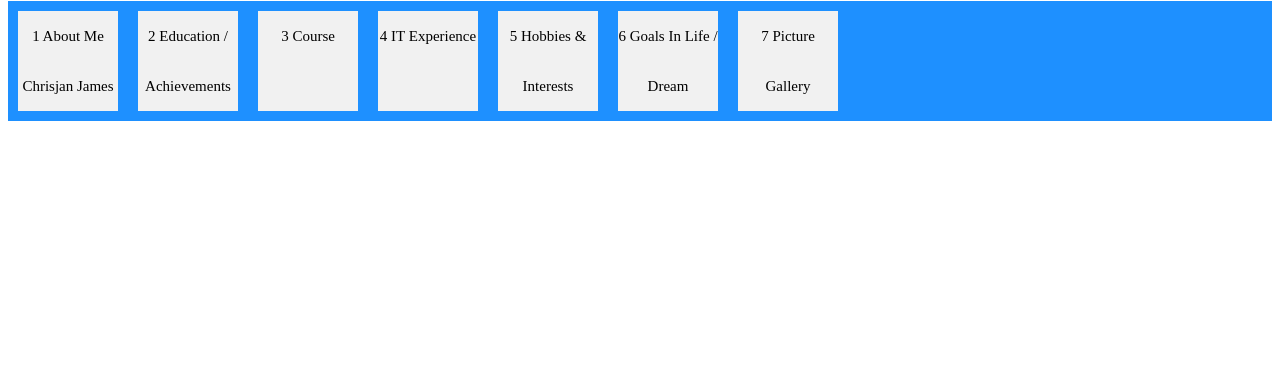
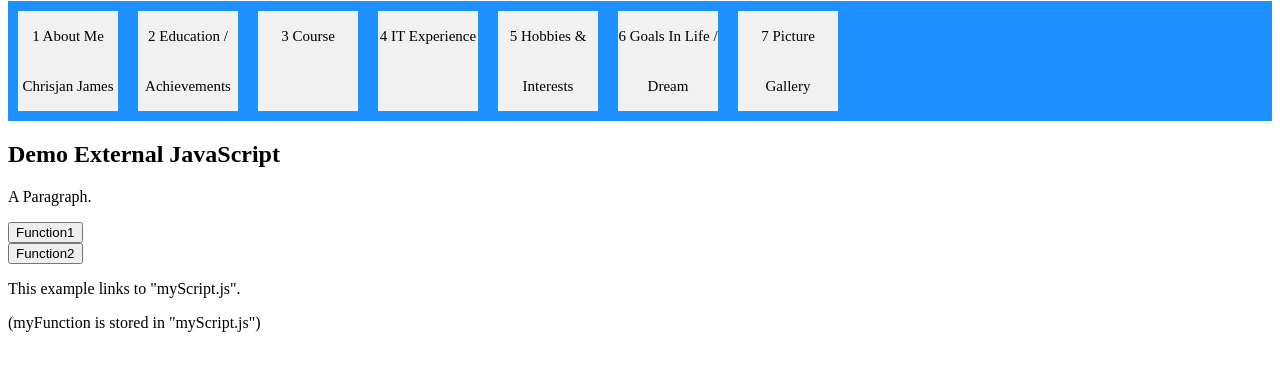
Before and after one commit to ChrisjanDC/WEBPROG-TCSIT01-first-website, a plain HTML site: page home/index.html in a window 1280 px wide. Shown: the part 79-450 px from the top of the page. Drawn offline with Linux system fonts and the light colour scheme.

Commit message:
added javascript

```diff
--- a/home/index.html
+++ b/home/index.html
@@ -6,16 +6,30 @@
 </head>
 <body>
 
-<h1>Personal Profile Web page </h1>
+<h1>Personal Profile Web page</h1>
 
 <div class="flex-container">
     <div>1 About Me Chrisjan James</div>
     <div>2 Education / Achievements</div>
-    <div>3 Course  </div>
+    <div>3 Course</div>
     <div>4 IT Experience</div>
     <div>5 Hobbies & Interests</div>
     <div>6 Goals In Life / Dream</div>
     <div>7 Picture Gallery</div>
-  </div>
+</div>
+
+<h2>Demo External JavaScript</h2>
+
+<p id="demo">A Paragraph.</p>
+
+<button type="button" onclick="myFunction()">Function1</button>
+<br>
+<button type="button" onclick="myFunction2()">Function2</button>
+
+<p>This example links to "myScript.js".</p>
+<p>(myFunction is stored in "myScript.js")</p>
+
+<script src="js/myScript.js"></script>
+
 </body>
 </html>
--- /dev/null
+++ b/home/js/myscript.js
@@ -0,0 +1,9 @@
+function myFunction() {
+  document.getElementById("demo").innerHTML = "Paragraph changed.";
+}
+
+function myFunction2() {
+  const element = document.getElementsByTagName("p");
+
+  document.getElementById("demo").innerHTML = '<br> The text in first paragraph (index 0) is: <br>' + element[0].innerHTML;
+}
```
